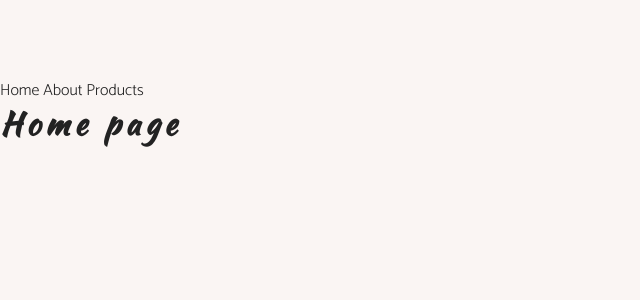
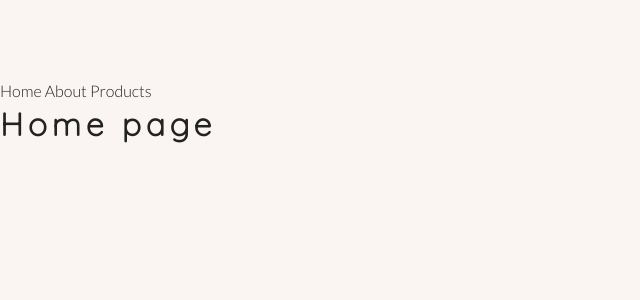
Before and after one commit to loveisgala/ecommerce-svelte, a Svelte app: page / in a window 1280 px wide. Shown: the top 300 px of the page, without its empty margins (0-640 px from the left). Built offline with nearby package versions, Linux system fonts and the light colour scheme.

Commit message:
Adds new fonts

```diff
--- a/public/global.css
+++ b/public/global.css
@@ -3,17 +3,17 @@
 Fonts
 ======
 */
-@import url("https://fonts.googleapis.com/css?family=Catamaran:300,400|Kaushan+Script&display=swap");
+@import url('https://fonts.googleapis.com/css2?family=Lato:wght@300;400&family=Quicksand:wght@300&display=swap');
 /*
 ======
 Variables
 ======
 */
 :root {
-  --primaryColor: #9e3aa3;
-  --primaryDarkColor: #4e1d51;
-  --primaryFont: "Catamaran", sans-serif;
-  --slantedFont: "Kaushan Script", cursive;
+  --primaryColor: #719482;
+  --primaryDarkColor: #3e4938;
+  --primaryFont: "Lato", sans-serif;
+  --slantedFont: "Quicksand", cursive;
   --mainWhite: #fff;
   --offWhite: #f7f7f7;
   --mainBackground: rgb(250, 245, 243);
```
